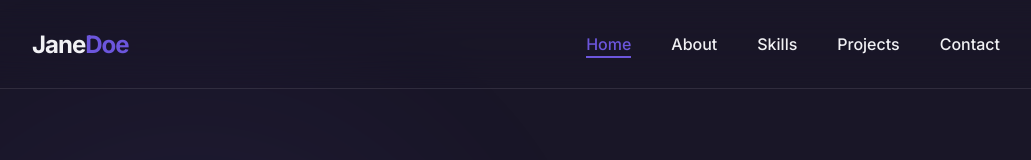
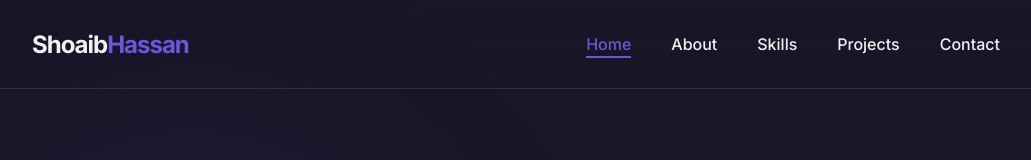
Before and after one commit to Hassan1566/Web, a plain HTML site: page index.html in a window 1280 px wide. Shown: the top 160 px of the page, without its empty margins (124-1155 px from the left). Drawn offline with Linux system fonts and the light colour scheme.

Commit message:
feat: Update navigation logo name from Jane Doe to Shoaib Hassan.

```diff
--- a/index.html
+++ b/index.html
@@ -17,7 +17,7 @@
     <div class="blob-bg"></div>
     <header class="header">
         <nav class="nav container">
-            <a href="#" class="nav__logo">Jane<span>Doe</span></a>
+            <a href="#" class="nav__logo">Shoaib<span>Hassan</span></a>
             <div class="nav__menu" id="nav-menu">
                 <ul class="nav__list">
                     <li class="nav__item"><a href="#home" class="nav__link active-link">Home</a></li>
```
